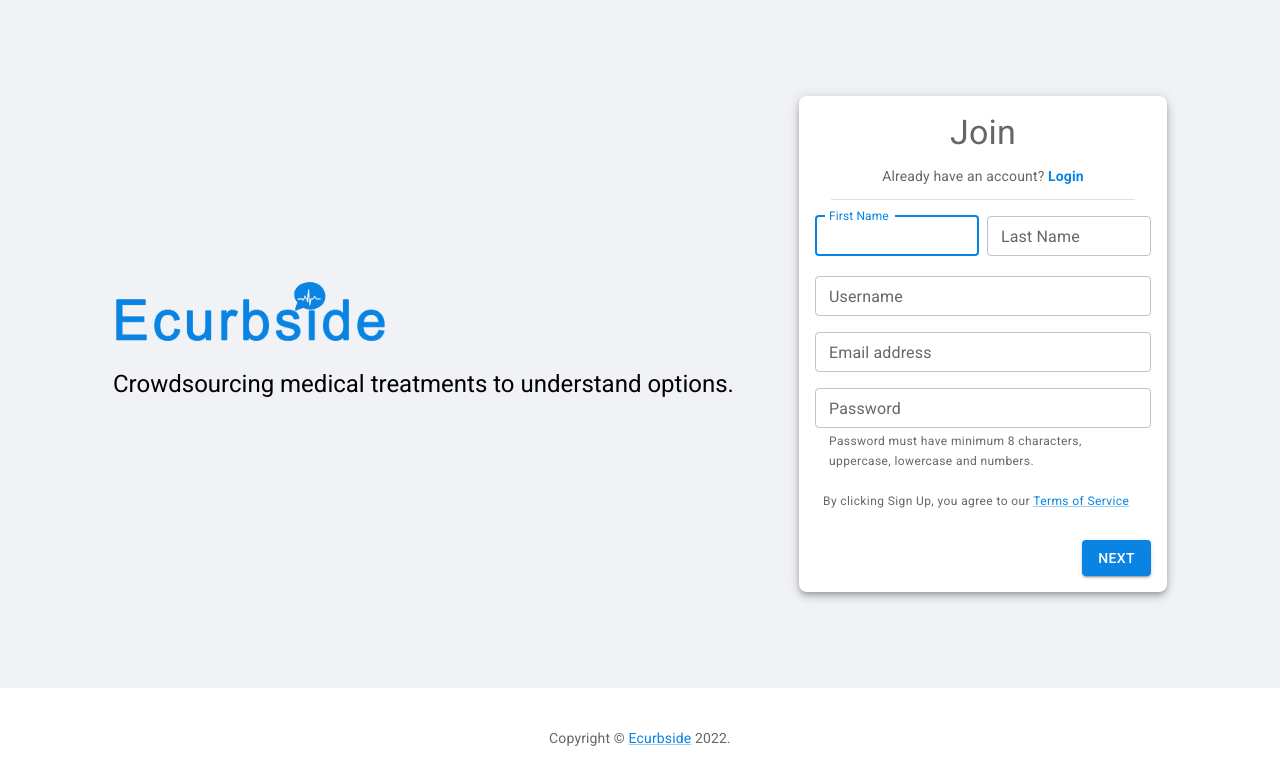
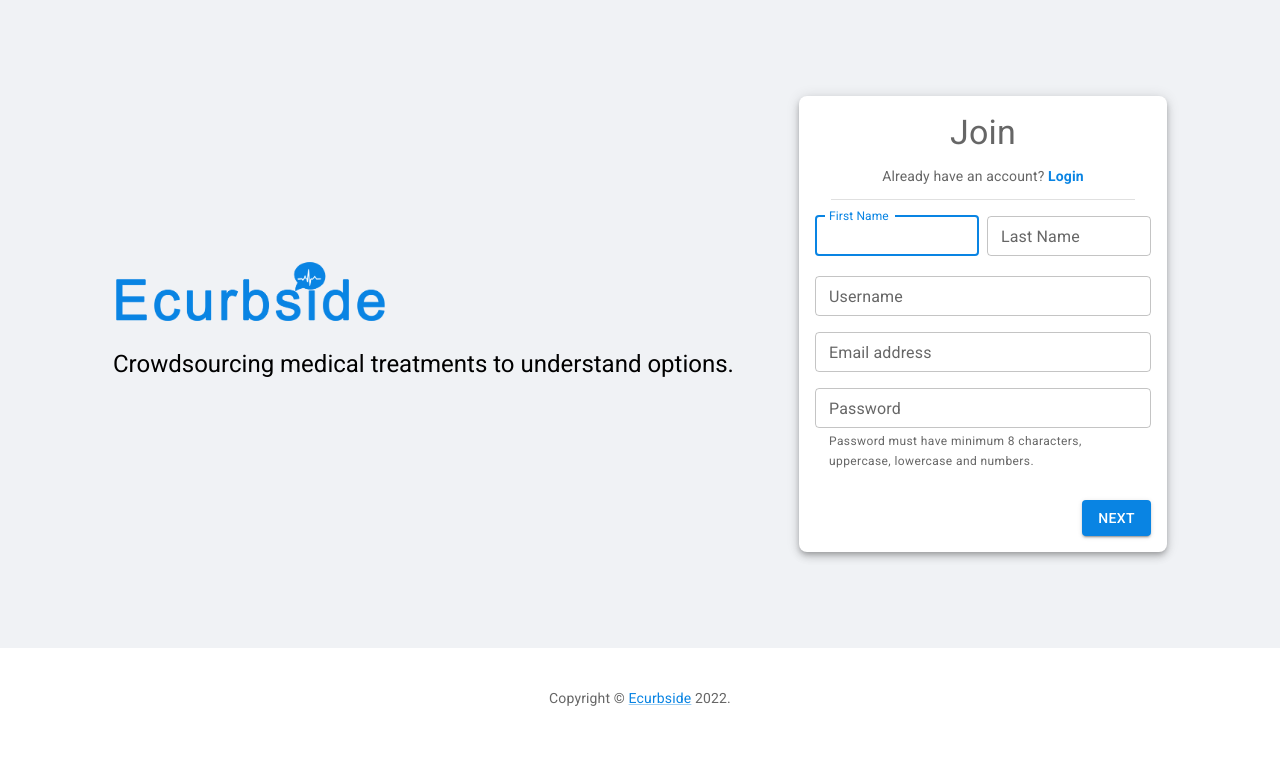
Before and after one commit to bhNibir/ecurbsideui, a React (Create React App) app: page /sign-up in a window 1280 px wide. Shown: the top 784 px of the page. Built offline with nearby package versions, Linux system fonts and the light colour scheme.

Commit message:
add step form

```diff
--- a/src/components/SignUp/ManageStep.jsx
+++ b/src/components/SignUp/ManageStep.jsx
@@ -1,6 +1,36 @@
+import { yupResolver } from "@hookform/resolvers/yup";
+import { LoadingButton } from "@mui/lab";
 import { Box, Button } from "@mui/material";
 import React from "react";
+import { useForm } from "react-hook-form";
+import * as yup from "yup";
 import StepOption from "./StepOption";
+
+const schema = yup
+  .object()
+  .shape({
+    firstName: yup.string().required("First Name is required"),
+    lastName: yup.string().required("Last Name is required"),
+    username: yup.string().required("User Name is required"),
+    email: yup.string().email().required("Email is required"),
+
+    password: yup
+      .string()
+      .required("Password is required.")
+      .min(
+        8,
+        "Password must have minimum 8 characters, uppercase, lowercase and numbers."
+      )
+      .test(
+        "passwordRequirements",
+        "Password must have 1 uppercase, 1 lowercase, 1 number.",
+        (value) =>
+          [/[a-z]/, /[A-Z]/, /[0-9]/, /[^a-zA-Z0-9]/].every((pattern) =>
+            pattern.test(value)
+          )
+      ),
+  })
+  .required();
 
 const ManageStep = ({
   steps,
@@ -10,23 +40,27 @@ const ManageStep = ({
   mutationLoading,
   validationError,
 }) => {
-  const handleNext = () => {
+  const { control, handleSubmit, reset } = useForm({
+    resolver: yupResolver(schema),
+  });
+
+  const handleNext = (userData) => {
     setActiveStep(activeStep + 1);
+    console.log(userData);
   };
 
   const handleBack = () => {
     setActiveStep(activeStep - 1);
   };
+
   return (
     <>
-      <StepOption
-        step={activeStep}
-        //   control={control}
-        //   register={register}
-        onSubmitData={onSubmitData}
-        mutationLoading={mutationLoading}
-        validationError={validationError}
-      />
+      <form
+        // noValidate
+        onSubmit={handleSubmit((userData) => onSubmitData(userData, reset))}
+      >
+        <StepOption step={activeStep} control={control} />
+
         <Box sx={{ display: "flex", justifyContent: "flex-end" }}>
           {activeStep !== 0 && (
             <Button onClick={handleBack} sx={{ mt: 3, ml: 1 }}>
@@ -34,10 +68,30 @@ const ManageStep = ({
             </Button>
           )}
 
-        <Button variant="contained" onClick={handleNext} sx={{ mt: 3, ml: 1 }}>
-          {activeStep === steps.length - 1 ? "Place order" : "Next"}
+          {activeStep !== steps.length - 1 && (
+            <Button
+              variant="contained"
+              sx={{ mt: 3, ml: 1 }}
+              onClick={handleSubmit((userData) => handleNext(userData))}
+              type="button"
+            >
+              Next
             </Button>
+          )}
+
+          {activeStep === steps.length - 1 && (
+            <LoadingButton
+              loading={mutationLoading}
+              variant="contained"
+              sx={{ mt: 3, ml: 1 }}
+              type="submit"
+              color="success"
+            >
+              Sign Up
+            </LoadingButton>
+          )}
         </Box>
+      </form>
     </>
   );
 };
--- a/src/components/SignUp/PersonalForm.jsx
+++ b/src/components/SignUp/PersonalForm.jsx
@@ -1,70 +1,22 @@
-import { yupResolver } from "@hookform/resolvers/yup";
 import VisibilityOffOutlinedIcon from "@mui/icons-material/VisibilityOffOutlined";
 import VisibilityOutlinedIcon from "@mui/icons-material/VisibilityOutlined";
-import {
-  Box,
-  Grid,
-  IconButton,
-  InputAdornment,
-  Link,
-  TextField,
-  Typography,
-} from "@mui/material";
+import { Grid, IconButton, InputAdornment, TextField } from "@mui/material";
 import React, { useState } from "react";
-import { Controller, useForm } from "react-hook-form";
-import * as yup from "yup";
+import { Controller } from "react-hook-form";
 
-const schema = yup
-  .object()
-  .shape({
-    firstName: yup.string().required("First Name is required"),
-    lastName: yup.string().required("Last Name is required"),
-    username: yup.string().required("User Name is required"),
-    email: yup.string().email().required("Email is required"),
-
-    password: yup
-      .string()
-      .required("Password is required.")
-      .min(
-        8,
-        "Password must have minimum 8 characters, uppercase, lowercase and numbers."
-      )
-      .test(
-        "passwordRequirements",
-        "Password must have 1 uppercase, 1 lowercase, 1 number.",
-        (value) =>
-          [/[a-z]/, /[A-Z]/, /[0-9]/, /[^a-zA-Z0-9]/].every((pattern) =>
-            pattern.test(value)
-          )
-      ),
-  })
-  .required();
-
-const PersonalForm = ({ onSubmitData, mutationLoading, validationError }) => {
+const PersonalForm = ({ control, validationError }) => {
   const [showPassBtn, setShowPassBtn] = useState(false);
   const [showPassword, setShowPassword] = useState(false);
 
-  const { control, handleSubmit, reset } = useForm({
-    resolver: yupResolver(schema),
-  });
-
   return (
     <>
-      <div>
-        <form
-          noValidate
-          onSubmit={handleSubmit((userData) => onSubmitData(userData, reset))}
-        >
       <Grid container spacing={1}>
         <Grid item xs={12} sm={6}>
           <Controller
             name="firstName"
             control={control}
             defaultValue=""
-                render={({
-                  field: { onChange, value },
-                  fieldState: { error },
-                }) => (
+            render={({ field: { onChange, value }, fieldState: { error } }) => (
               <TextField
                 size="small"
                 margin="none"
@@ -85,7 +37,7 @@ const PersonalForm = ({ onSubmitData, mutationLoading, validationError }) => {
                       <br />
                     </span>
                   ),
-                      validationError.firstName?.map(({ message }, index) => (
+                  validationError?.firstName?.map(({ message }, index) => (
                     <span key={index}>
                       {message}
                       <br />
@@ -101,10 +53,7 @@ const PersonalForm = ({ onSubmitData, mutationLoading, validationError }) => {
             name="lastName"
             control={control}
             defaultValue=""
-                render={({
-                  field: { onChange, value },
-                  fieldState: { error },
-                }) => (
+            render={({ field: { onChange, value }, fieldState: { error } }) => (
               <TextField
                 size="small"
                 margin="none"
@@ -124,7 +73,7 @@ const PersonalForm = ({ onSubmitData, mutationLoading, validationError }) => {
                       <br />
                     </span>
                   ),
-                      validationError.lastName?.map(({ message }, index) => (
+                  validationError?.lastName?.map(({ message }, index) => (
                     <span key={index}>
                       {message}
                       <br />
@@ -140,10 +89,7 @@ const PersonalForm = ({ onSubmitData, mutationLoading, validationError }) => {
             name="username"
             control={control}
             defaultValue=""
-                render={({
-                  field: { onChange, value },
-                  fieldState: { error },
-                }) => (
+            render={({ field: { onChange, value }, fieldState: { error } }) => (
               <TextField
                 size="small"
                 margin="dense"
@@ -164,7 +110,7 @@ const PersonalForm = ({ onSubmitData, mutationLoading, validationError }) => {
                     </span>
                   ),
 
-                      validationError.username?.map(({ message }, index) => (
+                  validationError?.username?.map(({ message }, index) => (
                     <span key={index}>
                       {message}
                       <br />
@@ -178,10 +124,7 @@ const PersonalForm = ({ onSubmitData, mutationLoading, validationError }) => {
             name="email"
             control={control}
             defaultValue=""
-                render={({
-                  field: { onChange, value },
-                  fieldState: { error },
-                }) => (
+            render={({ field: { onChange, value }, fieldState: { error } }) => (
               <TextField
                 size="small"
                 margin="dense"
@@ -200,7 +143,7 @@ const PersonalForm = ({ onSubmitData, mutationLoading, validationError }) => {
                       <br />
                     </span>
                   ),
-                      validationError.email?.map(({ message }, index) => (
+                  validationError?.email?.map(({ message }, index) => (
                     <span key={index}>
                       {message}
                       <br />
@@ -216,10 +159,7 @@ const PersonalForm = ({ onSubmitData, mutationLoading, validationError }) => {
             name="password"
             control={control}
             defaultValue=""
-                render={({
-                  field: { onChange, value },
-                  fieldState: { error },
-                }) => (
+            render={({ field: { onChange, value }, fieldState: { error } }) => (
               <TextField
                 size="small"
                 margin="dense"
@@ -244,9 +184,7 @@ const PersonalForm = ({ onSubmitData, mutationLoading, validationError }) => {
                         {showPassword ? (
                           <VisibilityOutlinedIcon sx={{ fontSize: 18 }} />
                         ) : (
-                              <VisibilityOffOutlinedIcon
-                                sx={{ fontSize: 18 }}
-                              />
+                          <VisibilityOffOutlinedIcon sx={{ fontSize: 18 }} />
                         )}
                       </IconButton>
                     </InputAdornment>
@@ -264,7 +202,7 @@ const PersonalForm = ({ onSubmitData, mutationLoading, validationError }) => {
                     </span>
                   ),
 
-                      validationError.password2?.map(({ message }, index) => (
+                  validationError?.password2?.map(({ message }, index) => (
                     <span key={index}>
                       {message}
                       <br />
@@ -275,28 +213,7 @@ const PersonalForm = ({ onSubmitData, mutationLoading, validationError }) => {
             )}
           />
         </Grid>
-
-            <Typography mt={2} variant="caption" display="block" gutterBottom>
-              <Box ml={2} component="span">
-                By clicking Sign Up, you agree to our{" "}
-                <Link to="/">Terms of Service</Link>
-              </Box>
-            </Typography>
       </Grid>
-          {/* <Grid container justifyContent="center">
-            <Box my={1} mt={2}>
-              <LoadingButton
-                loading={mutationLoading}
-                type="submit"
-                variant="contained"
-                color="success"
-              >
-                Sign Up
-              </LoadingButton>
-            </Box>
-          </Grid> */}
-        </form>
-      </div>
     </>
   );
 };
--- a/src/components/SignUp/ProfessionalFrom.jsx
+++ b/src/components/SignUp/ProfessionalFrom.jsx
@@ -1,3 +1,4 @@
+import { Box, Link, Typography } from "@mui/material";
 import React from "react";
 
 const ProfessionalFrom = () => {
@@ -5,6 +6,12 @@ const ProfessionalFrom = () => {
     <>
       <div>ProfessionalFrom</div>
       <div>ProfessionalFrom</div>
+      <Typography mt={2} variant="caption" display="block" gutterBottom>
+        <Box ml={2} component="span">
+          By clicking Sign Up, you agree to our{" "}
+          <Link to="/">Terms of Service</Link>
+        </Box>
+      </Typography>
     </>
   );
 };
--- a/src/components/SignUp/StepOption.jsx
+++ b/src/components/SignUp/StepOption.jsx
@@ -2,26 +2,14 @@ import React from "react";
 import PersonalForm from "./PersonalForm";
 import ProfessionalFrom from "./ProfessionalFrom";
 
-const StepOption = ({
-  step,
-  control,
-  register,
-  onSubmitData,
-  mutationLoading,
-  validationError,
-}) => {
+const StepOption = ({ step, control, validationError }) => {
   switch (step) {
     case 0:
       return (
-        <PersonalForm
-          control={control}
-          onSubmitData={onSubmitData}
-          mutationLoading={mutationLoading}
-          validationError={validationError}
-        />
+        <PersonalForm control={control} validationError={validationError} />
       );
     case 1:
-      return <ProfessionalFrom control={control} register={register} />;
+      return <ProfessionalFrom control={control} />;
     default:
       throw new Error("Unknown step");
   }
```
Lines whose indentation alone changed are shown as unchanged.
